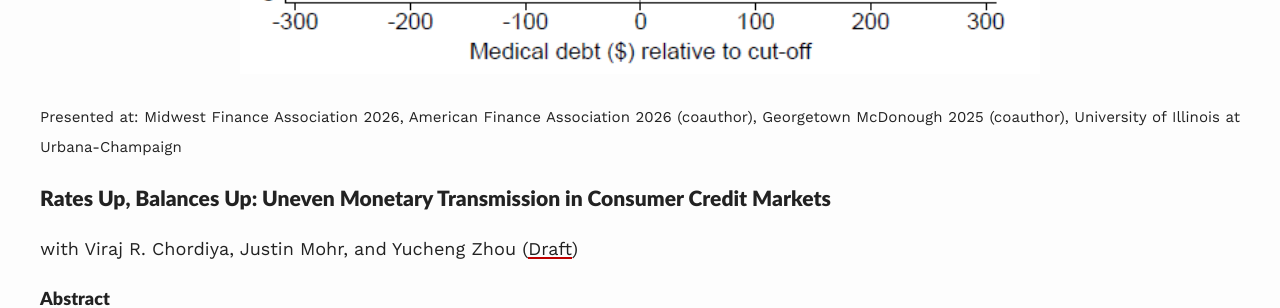
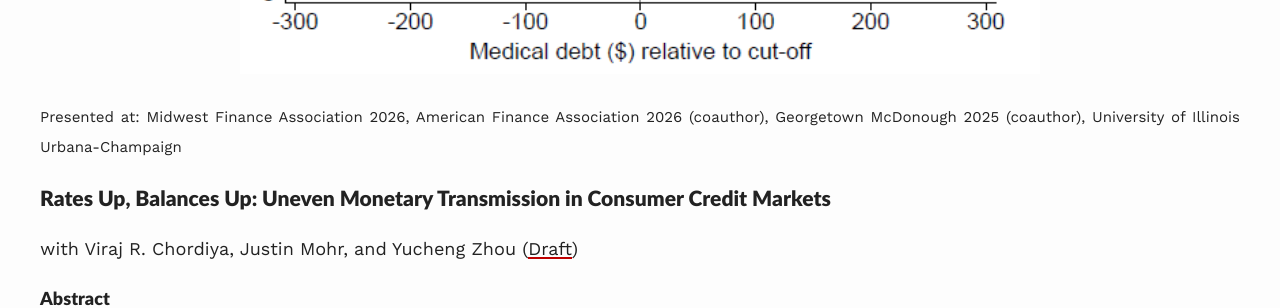
Before and after one commit to divijkohli/divijkohli.github.io, a Jekyll site: the page built from _pages/research.md, in a window 1280 px wide and 1400 px high, scrolled down 2897 px. Shown: the part 152-460 px from the top of the window. Built offline with Jekyll 4.4.1, drawn with Linux system fonts in a browser that asks for light colours; nearby versions of some CDN libraries; some of the changed text lies outside the part shown.

```diff
--- a/_pages/research.md
+++ b/_pages/research.md
@@ -33,7 +33,7 @@ One in seven Americans carry medical debt, with \$69 billion reported on consume
     <img src="{{ site.baseurl }}/assets/images/DFKR.png" alt="" width="800">
 </div>
 <p align="justify"><small>
-Presented at: Midwest Finance Association 2026, American Finance Association 2026 (coauthor), Georgetown McDonough 2025 (coauthor), University of Illinois at Urbana-Champaign </small></p>
+Presented at: Midwest Finance Association 2026, American Finance Association 2026 (coauthor), Georgetown McDonough 2025 (coauthor), University of Illinois Urbana-Champaign </small></p>
 
 
 ### Rates Up, Balances Up: Uneven Monetary Transmission in Consumer Credit Markets
```
Also changed, not shown: other parts of _pages/research.md (+1 -1 lines).
